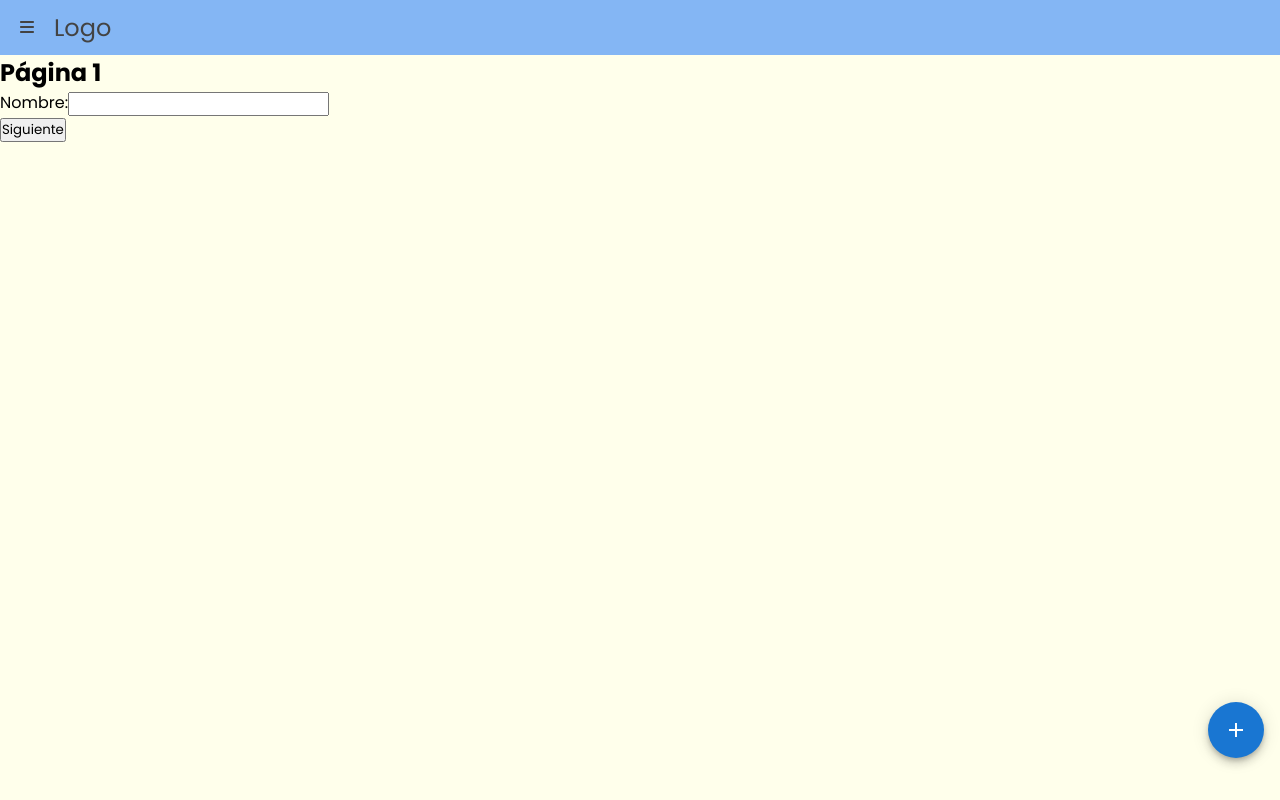
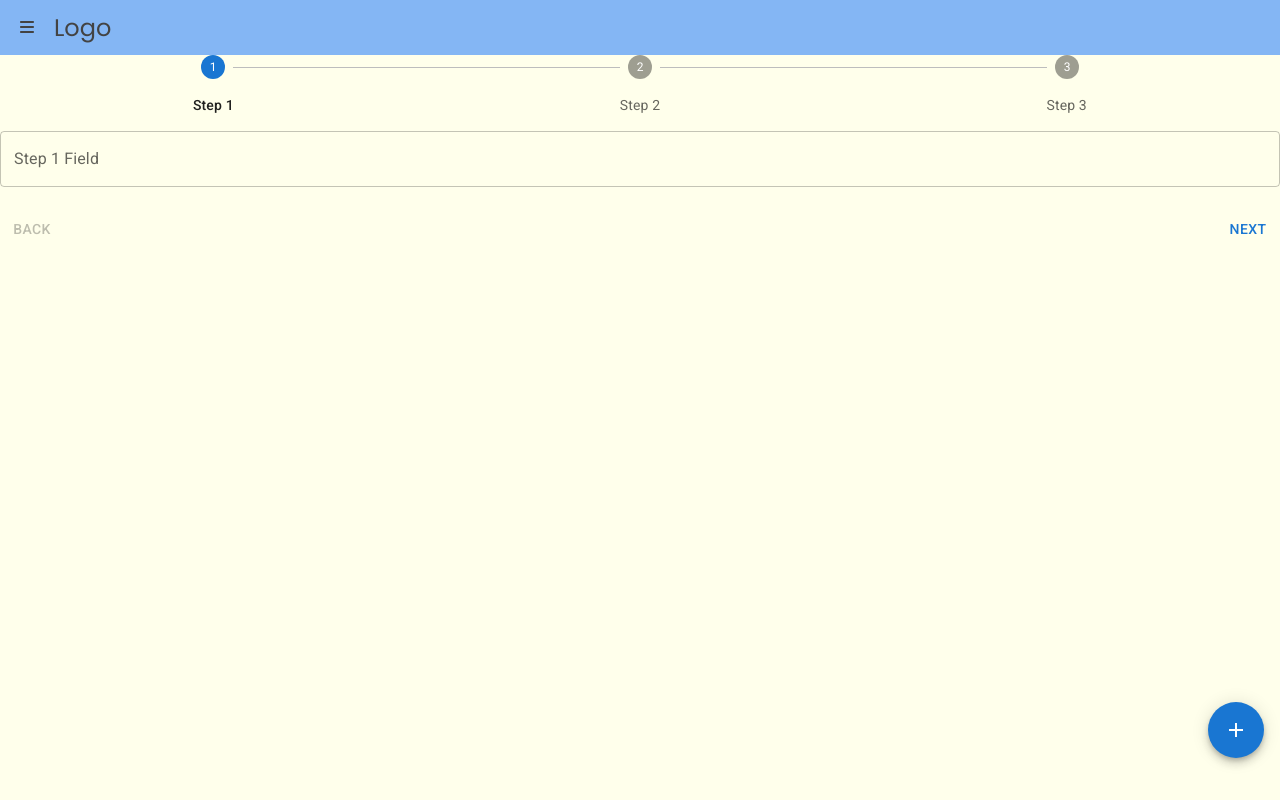
Before and after one commit to ChommclitosDeveloper/cyc-react, a React (Create React App) app: page /formulario in a window 1280 px wide. Built offline with nearby package versions, Linux system fonts and the light colour scheme.

Commit message:
Creacion del step

```diff
--- a/src/components/Formulario/formulario.tsx
+++ b/src/components/Formulario/formulario.tsx
@@ -1,89 +1,132 @@
-import React, { useState } from 'react';
+import React, { useState, ChangeEvent } from 'react';
+import { Stepper, Step, StepLabel, Button, Typography, TextField, Box } from '@mui/material';
 
-const Formulario: React.FC = () => {
-  // Estado para almacenar los datos del formulario en las tres páginas
-  const [formData, setFormData] = useState({
-    nombre: '',
-    apellido: '',
-    email: '',
+const steps = ['Step 1', 'Step 2', 'Step 3'];
+
+interface FormValues {
+  step1Field: string;
+  step2Field: string;
+  step3Field: string;
+}
+
+const FormStepper: React.FC = () => {
+  const [activeStep, setActiveStep] = useState(0);
+  const [formValues, setFormValues] = useState<FormValues>({
+    step1Field: '',
+    step2Field: '',
+    step3Field: '',
   });
 
-  // Estado para controlar la página actual del formulario
-  const [currentPage, setCurrentPage] = useState(1);
+  const handleNext = () => {
+    setActiveStep((prevActiveStep) => prevActiveStep + 1);
+  };
 
-  // Función para manejar los cambios en los inputs del formulario
-  const handleInputChange = (e: React.ChangeEvent<HTMLInputElement>) => {
+  const handleBack = () => {
+    setActiveStep((prevActiveStep) => prevActiveStep - 1);
+  };
+
+  const handleChange = (e: ChangeEvent<HTMLInputElement>) => {
     const { name, value } = e.target;
-    setFormData((prevData) => ({
-      ...prevData,
+    setFormValues((prevValues) => ({
+      ...prevValues,
       [name]: value,
     }));
   };
 
-  // Función para manejar el envío del formulario
-  const handleSubmit = (e: React.FormEvent) => {
-    e.preventDefault();
-    // Aquí podrías enviar los datos del formulario a un servidor o hacer lo que necesites con ellos
-    console.log('Datos del formulario:', formData);
+  const handleReset = () => {
+    setActiveStep(0);
+    setFormValues({
+      step1Field: '',
+      step2Field: '',
+      step3Field: '',
+    });
   };
 
-  // Función para avanzar a la siguiente página del formulario
-  const goToNextPage = () => {
-    setCurrentPage((prevPage) => prevPage + 1);
+  const getStepContent = (step: number) => {
+    switch (step) {
+      case 0:
+        return (
+          <div>
+            <TextField
+              name="step1Field"
+              label="Step 1 Field"
+              value={formValues.step1Field}
+              onChange={handleChange}
+              fullWidth
+              margin="normal"
+            />
+          </div>
+        );
+      case 1:
+        return (
+          <div>
+            <TextField
+              name="step2Field"
+              label="Step 2 Field"
+              value={formValues.step2Field}
+              onChange={handleChange}
+              fullWidth
+              margin="normal"
+            />
+          </div>
+        );
+      case 2:
+        return (
+          <div>
+            <TextField
+              name="step3Field"
+              label="Step 3 Field"
+              value={formValues.step3Field}
+              onChange={handleChange}
+              fullWidth
+              margin="normal"
+            />
+          </div>
+        );
+      default:
+        return 'Unknown step';
+    }
   };
 
-  // Función para retroceder a la página anterior del formulario
-  const goToPreviousPage = () => {
-    setCurrentPage((prevPage) => prevPage - 1);
-  };
-
-  // Renderizado condicional de las páginas del formulario
-  let formPage;
-  switch (currentPage) {
-    case 1:
-      formPage = (
-        <div>
-          <h2>Página 1</h2>
-          <label htmlFor="nombre">Nombre:</label>
-          <input type="text" name="nombre" value={formData.nombre} onChange={handleInputChange} />
-          <br />
-          <button onClick={goToNextPage}>Siguiente</button>
-        </div>
-      );
-      break;
-    case 2:
-      formPage = (
-        <div>
-          <h2>Página 2</h2>
-          <label htmlFor="apellido">Apellido:</label>
-          <input type="text" name="apellido" value={formData.apellido} onChange={handleInputChange} />
-          <br />
-          <button onClick={goToPreviousPage}>Anterior</button>
-          <button onClick={goToNextPage}>Siguiente</button>
-        </div>
-      );
-      break;
-    case 3:
-      formPage = (
-        <div>
-          <h2>Página 3</h2>
-          <label htmlFor="email">Email:</label>
-          <input type="email" name="email" value={formData.email} onChange={handleInputChange} />
-          <br />
-          <button onClick={goToPreviousPage}>Anterior</button>
-          <button type="submit">Guardar</button>
-        </div>
-      );
-      break;
-    default:
-      formPage = null;
-  }
-
   return (
-    <form onSubmit={handleSubmit}>
-      {formPage}
-    </form>
+    <Box sx={{ width: '100%' }}>
+      <Stepper activeStep={activeStep} alternativeLabel>
+        {steps.map((label) => (
+          <Step key={label}>
+            <StepLabel>{label}</StepLabel>
+          </Step>
+        ))}
+      </Stepper>
+      <div>
+        {activeStep === steps.length ? (
+          <div>
+            <Typography variant="h6" gutterBottom>
+              All steps completed
+            </Typography>
+            <Button onClick={handleReset}>Reset</Button>
+          </div>
+        ) : (
+          <div>
+            {getStepContent(activeStep)}
+            <Box sx={{ display: 'flex', flexDirection: 'row', pt: 2 }}>
+              <Button
+                color="inherit"
+                disabled={activeStep === 0}
+                onClick={handleBack}
+                sx={{ mr: 1 }}
+              >
+                Back
+              </Button>
+              <Box sx={{ flex: '1 1 auto' }} />
+              <Button onClick={handleNext}>
+                {activeStep === steps.length - 1 ? 'Finish' : 'Next'}
+              </Button>
+            </Box>
+          </div>
+        )}
+      </div>
+    </Box>
   );
 };
 
-export default Formulario;
+export default FormStepper;
```
